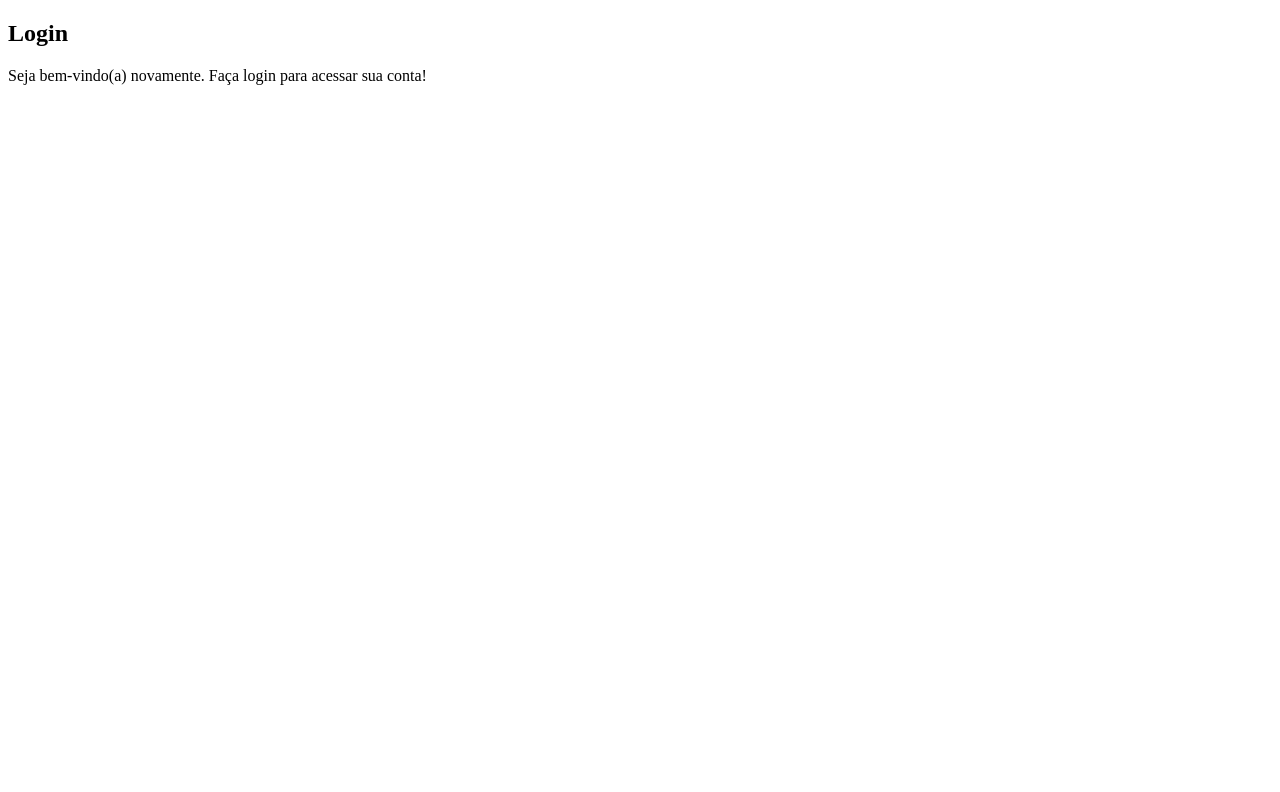
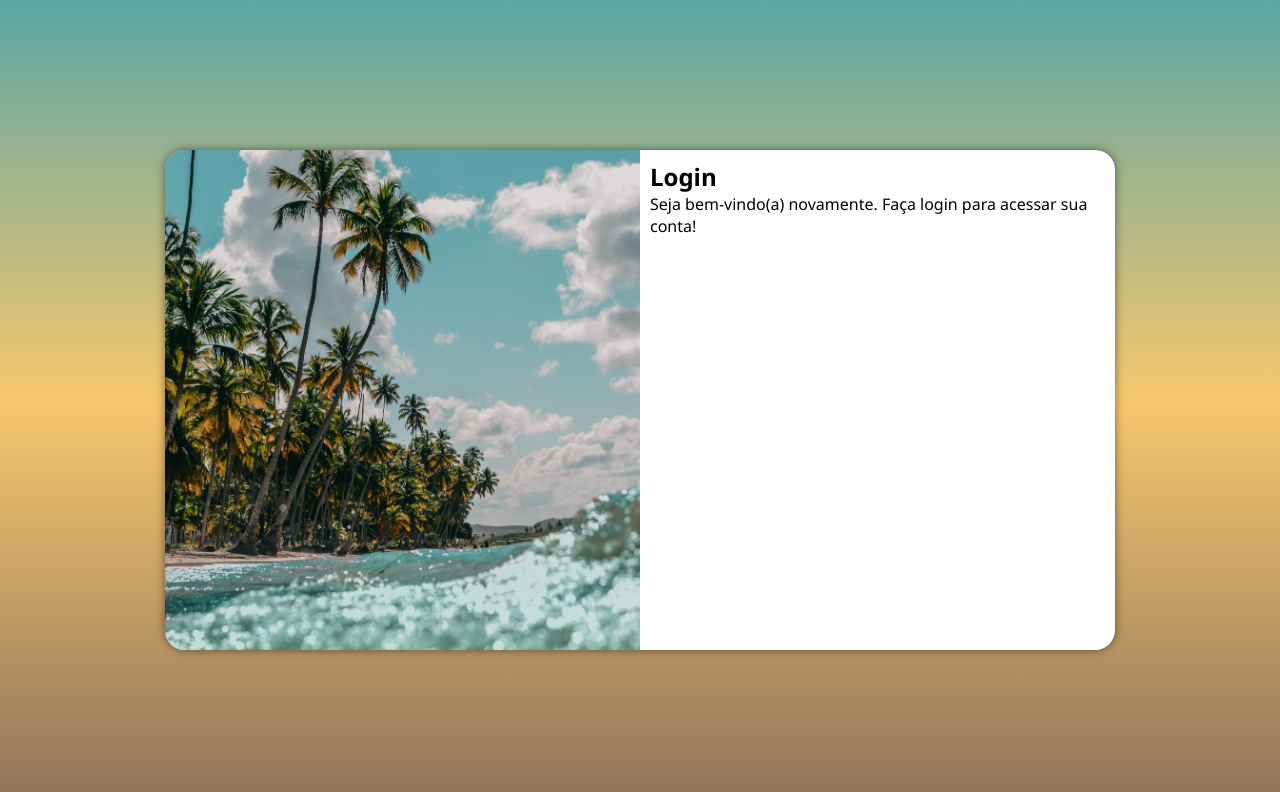
Before and after one commit to sergiofppo/projeto_login, a plain HTML site: page index.html in a window 1280 px wide. Drawn offline with Linux system fonts and the light colour scheme.

Commit message:
media query

```diff
--- /dev/null
+++ b/estilos/media-query.css
@@ -0,0 +1,45 @@
+@charset "UTF-8";
+
+/* typical device break points
+Pequenas Telas: ate 600px
+celular: - 600-768
+tablet: - 769-992
+desktop: - 993-1200
+Grandes Telas: acima de 1200
+*/
+
+@media screen and (min-width: 769px) and (max-width: 992px) {
+    body {
+        background-image: linear-gradient(to bottom, #5BA6A6, #F8C76D, #8F745B);
+    }
+    #login {
+        width: 80vw;
+    }
+    #login > div#imagem {
+        width: 30%;
+        height: 100%;
+        float: left;
+    }
+    #login > div#formulario {
+        float: right;
+        width: 70%;
+    }
+}
+
+@media screen and (min-width: 993px) {
+    body {
+        background-image: linear-gradient(to bottom, #5BA6A6, #F8C76D, #8F745B);
+    }
+    #login {
+        width: 950px;
+    }
+    #login > div#imagem {
+        float: left;
+        width: 50%;
+        height: 100%;
+    }
+    #login > div#formulario {
+        float: right;
+        width: 50%;
+    }
+}
--- a/estilos/style.css
+++ b/estilos/style.css
@@ -7,3 +7,49 @@
     --cor2: #8C7811;
     --cor2: #593B02;
 }
+
+* {
+    font-family: 'Segoe UI', Tahoma, Geneva, Verdana, sans-serif;
+    padding: 0px;
+    margin: 0px;
+    box-sizing: border-box;
+}
+
+body, html {
+    background-color: #B5A395;
+    height: 100vh;
+    width: 100vw;
+}
+
+main {
+    position: relative;
+    height: 100vh;
+    width: 100vw;
+}
+#login {
+    position: absolute;
+    top: 50%;
+    left: 50%;
+    transform: translate(-50%, -50%);
+    background-color: white;
+    width: 250px;
+    height: 500px;
+    border-radius: 20px;
+    overflow: hidden;
+    box-shadow: 0px 0px 10px rgba(0, 0, 0, 0.507);
+
+    transition: width .6s, height 0.6s;
+    transition-timing-function: ease;
+}
+
+#login > div#imagem {
+    background: #B5A395 url(../imagens/praia.jpg) no-repeat;
+    background-position: left center;
+    height: 200px;
+    background-size: cover;
+    display: block;
+}
+#login > div#formulario {
+    padding: 10px;
+    display: block;
+}
--- a/index.html
+++ b/index.html
@@ -4,6 +4,7 @@
     <meta charset="UTF-8">
     <meta name="viewport" content="width=device-width, initial-scale=1.0">
     <link rel="stylesheet" href="estilos/style.css">
+    <link rel="stylesheet" href="estilos/media-query.css">
     <title>Projeto de Login</title>
 </head>
 <body>
```
